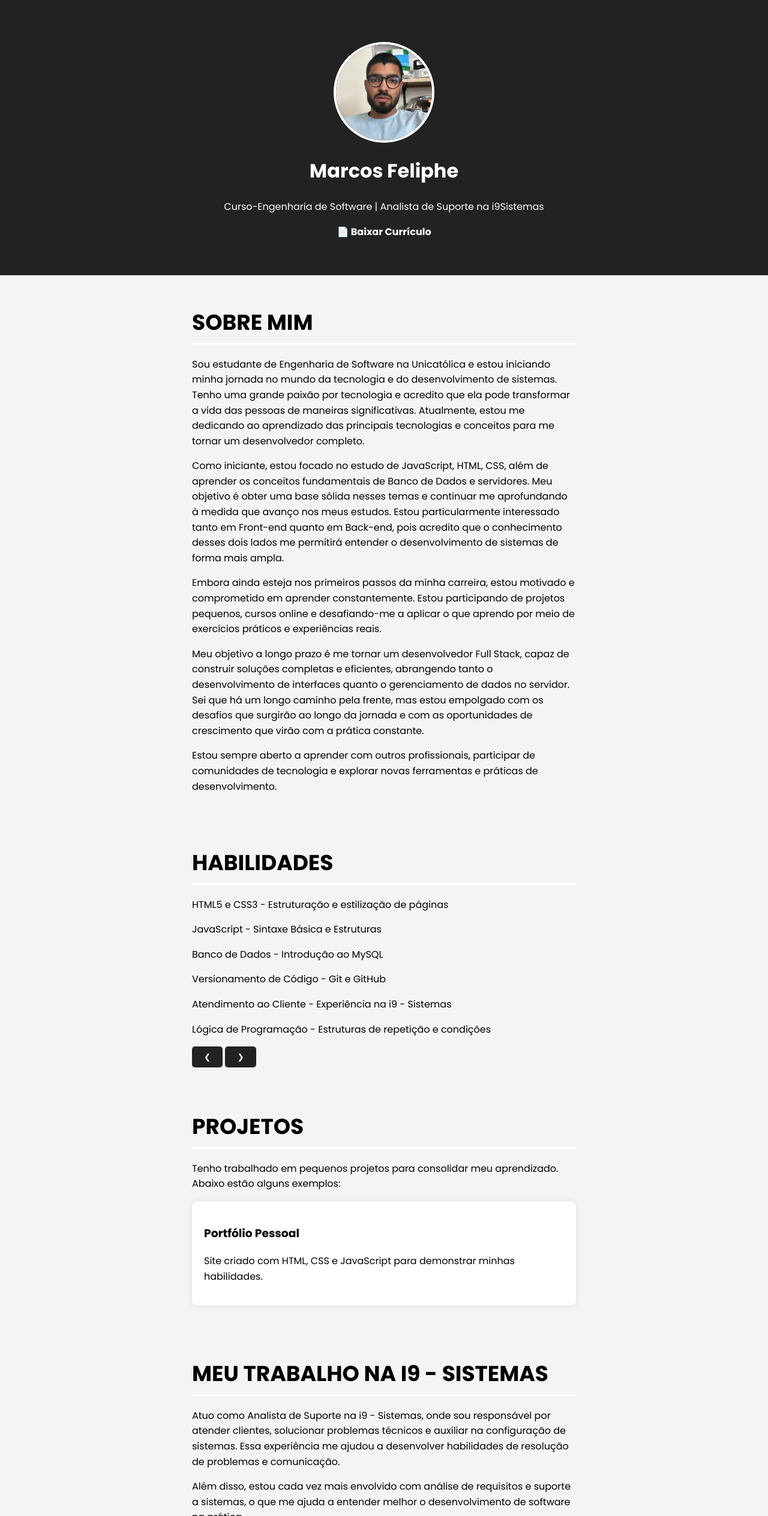
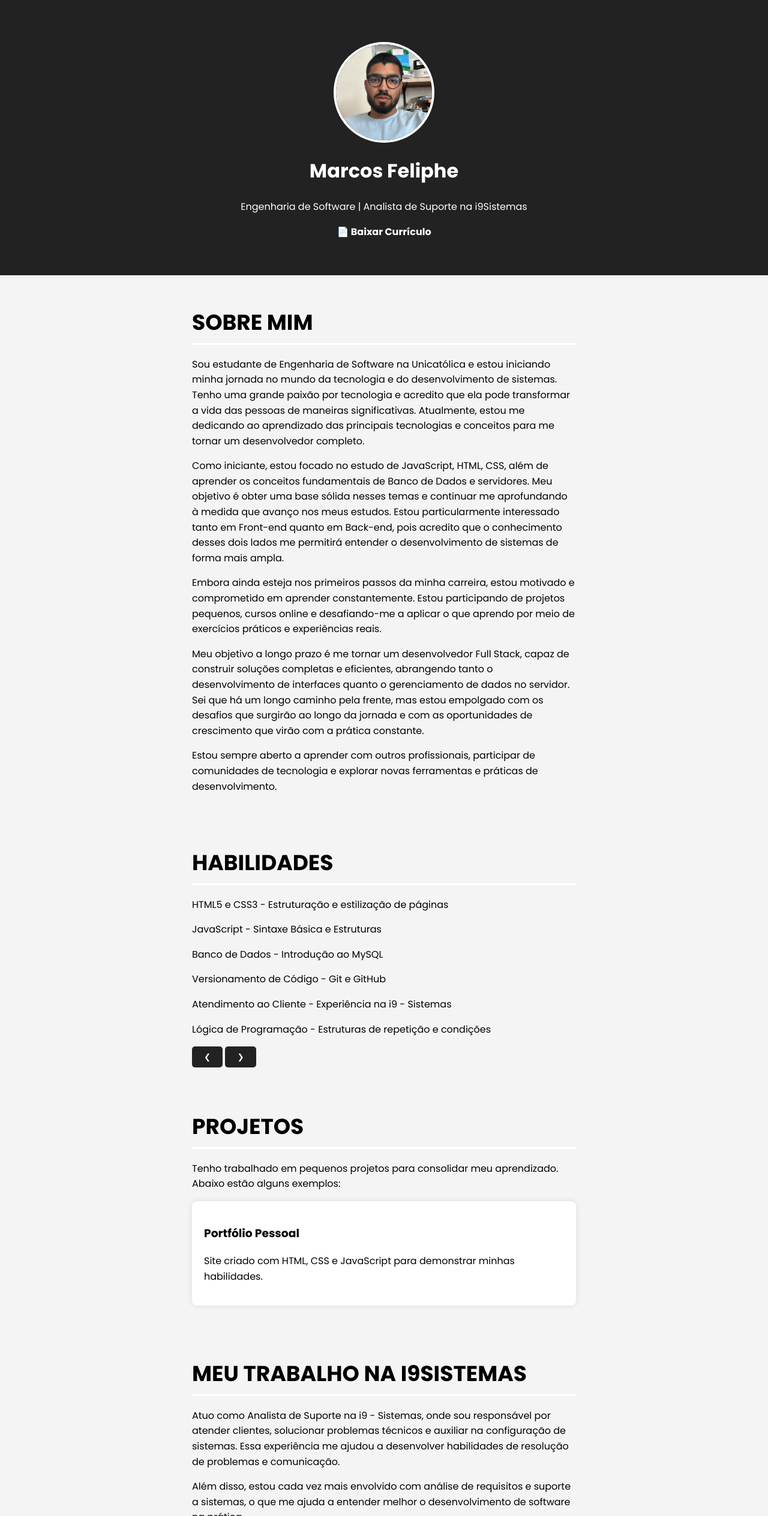
Before and after one commit to MapheBR/Portifolio-Marcos-Feliphe, a plain HTML site: page index.html in a window 1280 px wide. Shown: the top 2528 px of the page at 60% size. Drawn offline with Linux system fonts and the light colour scheme.

Commit message:
Update index.html

```diff
--- a/index.html
+++ b/index.html
@@ -17,7 +17,7 @@
                 <img src="foto.jpeg" alt="" class="profile-pic">
                 <div class="profile-info">
                     <h1>Marcos Feliphe</h1>
-                    <p>Curso-Engenharia de Software | Analista de Suporte na i9Sistemas</p>
+                    <p>Engenharia de Software | Analista de Suporte na i9Sistemas</p>
                     <a href="curriculo.pdf" download class="download-btn">📄 Baixar Currículo</a>
                 </div>
             </div>
@@ -84,7 +84,7 @@
 
     <section id="trabalho">
         <div class="container">
-            <h2>Meu Trabalho na i9 - Sistemas</h2>
+            <h2>Meu Trabalho na i9Sistemas</h2>
             <p>Atuo como Analista de Suporte na i9 - Sistemas, onde sou responsável por atender clientes, solucionar problemas técnicos e auxiliar na configuração de sistemas. Essa experiência me ajudou a desenvolver habilidades de resolução de problemas e comunicação.</p>
             <p>Além disso, estou cada vez mais envolvido com análise de requisitos e suporte a sistemas, o que me ajuda a entender melhor o desenvolvimento de software na prática.</p>
         </div>
```
